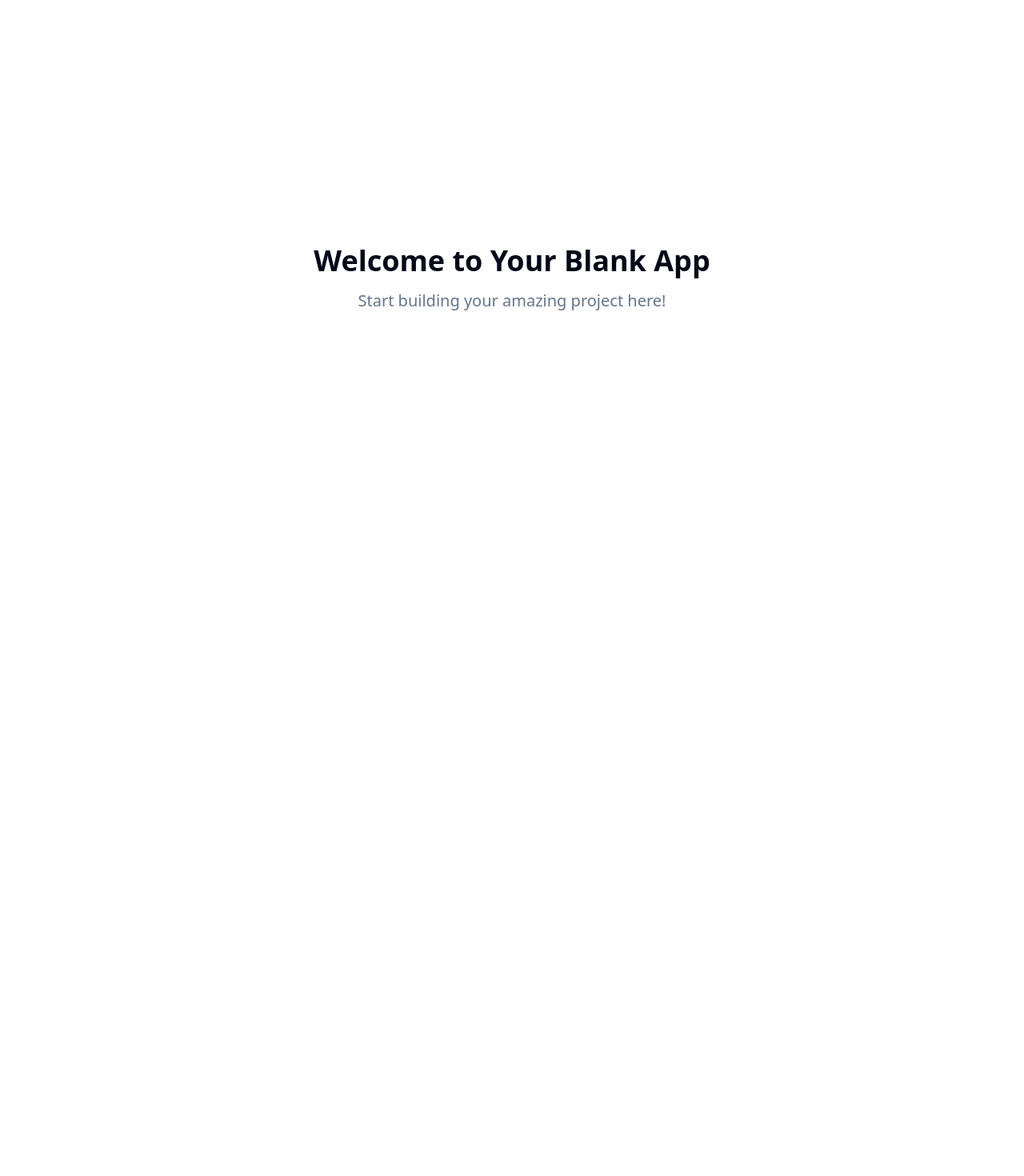
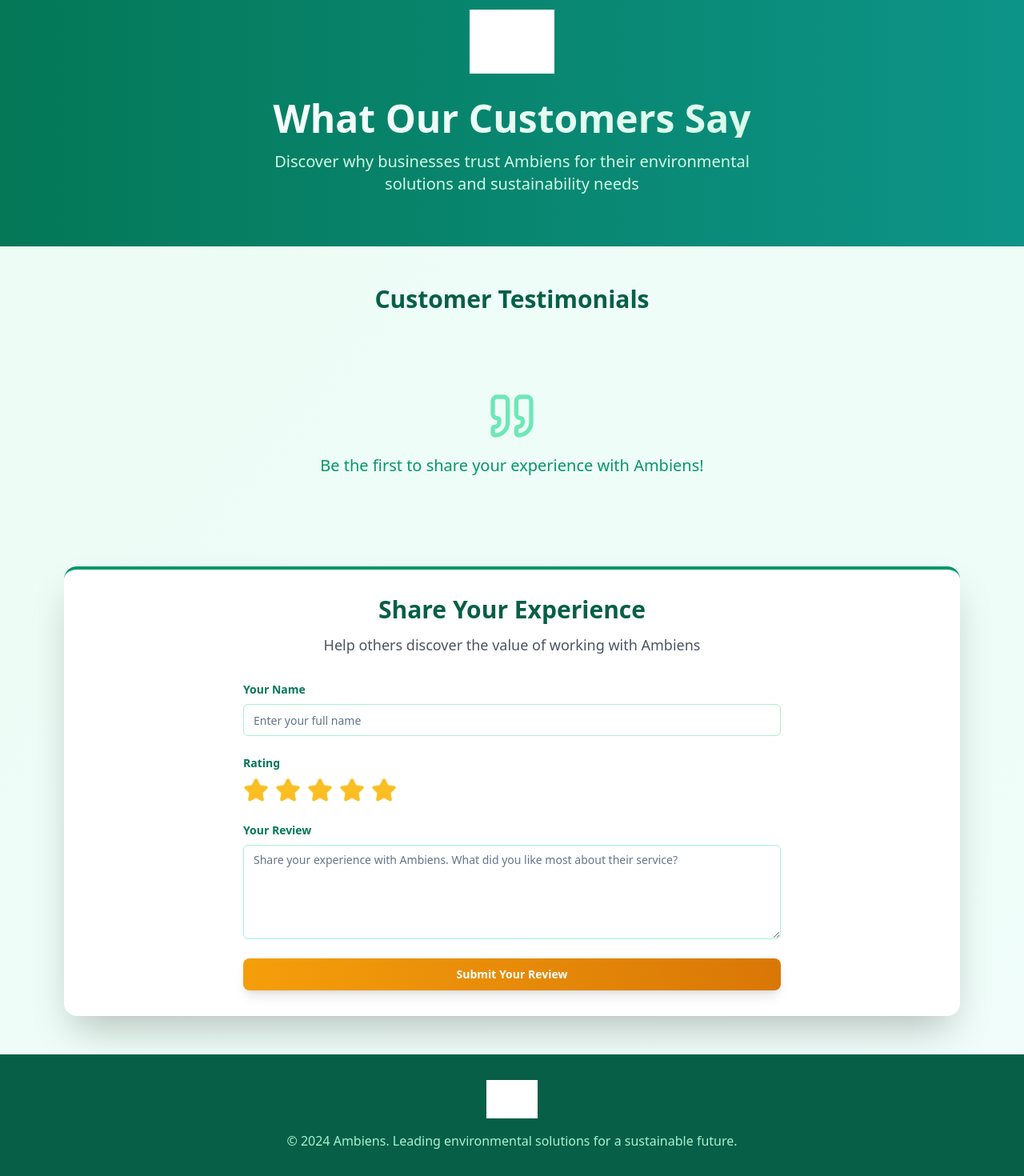
Before and after one commit to priya-kumari-work/ambiens-customer-voices, a React (Vite) app: page / in a window 1280 px wide. Shown: the part 52-1522 px from the top of the page at 80% size. Before the commit the page ends 800 px from the top, so only its background shows below. Built offline with nearby package versions, Linux system fonts and the light colour scheme; grey boxes are pictures that could not be loaded.

Commit message:
feat: Implement customer review page
Create a single-page website to collect and display customer reviews, incorporating the client's branding and colors.

```diff
--- a/src/pages/Index.tsx
+++ b/src/pages/Index.tsx
@@ -1,12 +1,251 @@
-// Update this page (the content is just a fallback if you fail to update the page)
+
+import React, { useState, useEffect } from 'react';
+import { Card, CardContent } from '@/components/ui/card';
+import { Button } from '@/components/ui/button';
+import { Input } from '@/components/ui/input';
+import { Textarea } from '@/components/ui/textarea';
+import { Star, Quote } from 'lucide-react';
+import { useToast } from '@/hooks/use-toast';
+
+interface Review {
+  id: string;
+  name: string;
+  review: string;
+  rating: number;
+  date: string;
+}
 
 const Index = () => {
+  const [reviews, setReviews] = useState<Review[]>([]);
+  const [name, setName] = useState('');
+  const [reviewText, setReviewText] = useState('');
+  const [rating, setRating] = useState(5);
+  const { toast } = useToast();
+
+  // Load reviews from localStorage on component mount
+  useEffect(() => {
+    const storedReviews = localStorage.getItem('ambiens_reviews');
+    if (storedReviews) {
+      setReviews(JSON.parse(storedReviews));
+    }
+  }, []);
+
+  // Save reviews to localStorage whenever reviews change
+  useEffect(() => {
+    localStorage.setItem('ambiens_reviews', JSON.stringify(reviews));
+  }, [reviews]);
+
+  const handleSubmitReview = (e: React.FormEvent) => {
+    e.preventDefault();
+
+    if (!name.trim() || !reviewText.trim()) {
+      toast({
+        title: "Error",
+        description: "Please fill in all fields",
+        variant: "destructive",
+      });
+      return;
+    }
+
+    const newReview: Review = {
+      id: Date.now().toString(),
+      name: name.trim(),
+      review: reviewText.trim(),
+      rating,
+      date: new Date().toLocaleDateString(),
+    };
+
+    setReviews(prev => [newReview, ...prev]);
+    setName('');
+    setReviewText('');
+    setRating(5);
+
+    toast({
+      title: "Thank you!",
+      description: "Your review has been submitted successfully.",
+    });
+  };
+
+  const renderStars = (rating: number) => {
+    return Array.from({ length: 5 }, (_, i) => (
+      <Star
+        key={i}
+        className={`w-4 h-4 ${
+          i < rating ? 'fill-amber-400 text-amber-400' : 'text-gray-300'
+        }`}
+      />
+    ));
+  };
+
   return (
-    <div className="min-h-screen flex items-center justify-center bg-background">
-      <div className="text-center">
-        <h1 className="text-4xl font-bold mb-4">Welcome to Your Blank App</h1>
-        <p className="text-xl text-muted-foreground">Start building your amazing project here!</p>
+    <div className="min-h-screen bg-gradient-to-br from-emerald-50 to-teal-50">
+      {/* Hero Section */}
+      <div className="bg-gradient-to-r from-emerald-700 to-teal-600 text-white py-16 px-4">
+        <div className="max-w-4xl mx-auto text-center">
+          <div className="mb-8">
+            <img
+              src="https://ambiens.in/assets/images/logo.png"
+              alt="Ambiens Logo"
+              className="h-20 mx-auto mb-6 filter brightness-0 invert"
+            />
+          </div>
+          <h1 className="text-5xl font-bold mb-4 bg-gradient-to-r from-white to-emerald-100 bg-clip-text text-transparent">
+            What Our Customers Say
+          </h1>
+          <p className="text-xl text-emerald-100 max-w-2xl mx-auto">
+            Discover why businesses trust Ambiens for their environmental solutions and sustainability needs
+          </p>
+        </div>
       </div>
+
+      <div className="max-w-6xl mx-auto px-4 py-12">
+        {/* Reviews Section */}
+        <div className="mb-16">
+          <h2 className="text-3xl font-bold text-center mb-12 text-emerald-800">
+            Customer Testimonials
+          </h2>
+
+          {reviews.length === 0 ? (
+            <div className="text-center py-12">
+              <Quote className="w-16 h-16 text-emerald-300 mx-auto mb-4" />
+              <p className="text-xl text-emerald-600">
+                Be the first to share your experience with Ambiens!
+              </p>
+            </div>
+          ) : (
+            <div className="grid md:grid-cols-2 lg:grid-cols-3 gap-6">
+              {reviews.map((review, index) => (
+                <Card
+                  key={review.id}
+                  className="bg-white shadow-lg hover:shadow-xl transition-all duration-300 border-l-4 border-amber-400 transform hover:-translate-y-1"
+                  style={{
+                    animationDelay: `${index * 0.1}s`,
+                    animation: 'fadeInUp 0.6s ease-out forwards'
+                  }}
+                >
+                  <CardContent className="p-6">
+                    <div className="flex items-center mb-3">
+                      <div className="flex space-x-1 mr-3">
+                        {renderStars(review.rating)}
+                      </div>
+                      <span className="text-sm text-gray-500">{review.date}</span>
+                    </div>
+                    <Quote className="w-8 h-8 text-emerald-200 mb-3" />
+                    <p className="text-gray-700 mb-4 italic leading-relaxed">
+                      "{review.review}"
+                    </p>
+                    <div className="border-t pt-3">
+                      <p className="font-semibold text-emerald-700">
+                        — {review.name}
+                      </p>
+                    </div>
+                  </CardContent>
+                </Card>
+              ))}
+            </div>
+          )}
+        </div>
+
+        {/* Review Submission Form */}
+        <div className="bg-white rounded-2xl shadow-2xl p-8 border-t-4 border-emerald-600">
+          <div className="text-center mb-8">
+            <h2 className="text-3xl font-bold text-emerald-800 mb-3">
+              Share Your Experience
+            </h2>
+            <p className="text-gray-600 text-lg">
+              Help others discover the value of working with Ambiens
+            </p>
+          </div>
+
+          <form onSubmit={handleSubmitReview} className="max-w-2xl mx-auto space-y-6">
+            <div>
+              <label className="block text-sm font-semibold text-emerald-700 mb-2">
+                Your Name
+              </label>
+              <Input
+                type="text"
+                value={name}
+                onChange={(e) => setName(e.target.value)}
+                placeholder="Enter your full name"
+                className="border-emerald-200 focus:border-emerald-500 focus:ring-emerald-500"
+                required
+              />
+            </div>
+
+            <div>
+              <label className="block text-sm font-semibold text-emerald-700 mb-2">
+                Rating
+              </label>
+              <div className="flex space-x-2">
+                {Array.from({ length: 5 }, (_, i) => (
+                  <button
+                    key={i}
+                    type="button"
+                    onClick={() => setRating(i + 1)}
+                    className="focus:outline-none"
+                  >
+                    <Star
+                      className={`w-8 h-8 transition-colors ${
+                        i < rating
+                          ? 'fill-amber-400 text-amber-400 hover:scale-110'
+                          : 'text-gray-300 hover:text-amber-400'
+                      }`}
+                    />
+                  </button>
+                ))}
+              </div>
+            </div>
+
+            <div>
+              <label className="block text-sm font-semibold text-emerald-700 mb-2">
+                Your Review
+              </label>
+              <Textarea
+                value={reviewText}
+                onChange={(e) => setReviewText(e.target.value)}
+                placeholder="Share your experience with Ambiens. What did you like most about their service?"
+                rows={5}
+                className="border-emerald-200 focus:border-emerald-500 focus:ring-emerald-500"
+                required
+              />
+            </div>
+
+            <Button
+              type="submit"
+              className="w-full bg-gradient-to-r from-amber-500 to-amber-600 hover:from-amber-600 hover:to-amber-700 text-white font-semibold py-3 px-6 rounded-lg shadow-lg hover:shadow-xl transition-all duration-300 transform hover:-translate-y-1"
+            >
+              Submit Your Review
+            </Button>
+          </form>
+        </div>
+      </div>
+
+      {/* Footer */}
+      <footer className="bg-emerald-800 text-white py-8 px-4">
+        <div className="max-w-4xl mx-auto text-center">
+          <img
+            src="https://ambiens.in/assets/images/logo.png"
+            alt="Ambiens Logo"
+            className="h-12 mx-auto mb-4 filter brightness-0 invert"
+          />
+          <p className="text-emerald-200">
+            © 2024 Ambiens. Leading environmental solutions for a sustainable future.
+          </p>
+        </div>
+      </footer>
+
+      <style jsx>{`
+        @keyframes fadeInUp {
+          from {
+            opacity: 0;
+            transform: translateY(30px);
+          }
+          to {
+            opacity: 1;
+            transform: translateY(0);
+          }
+        }
+      `}</style>
     </div>
   );
 };
```
